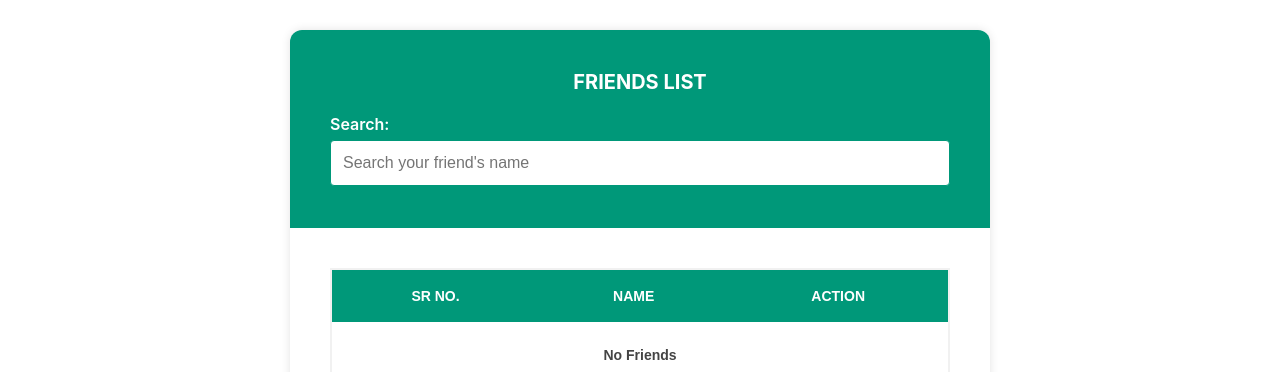
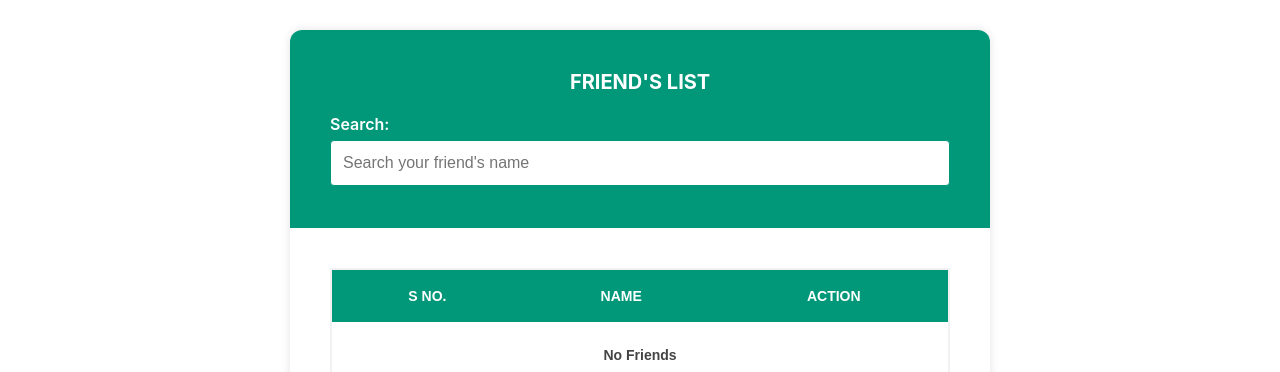
Before and after one commit to iankitjoshi/codevyasa-task, a React (Create React App) app: page / in a window 1280 px wide. Shown: the part 296-668 px from the top of the page. Built offline with nearby package versions, Linux system fonts and the light colour scheme.

Commit message:
fix issues

```diff
--- a/src/App.js
+++ b/src/App.js
@@ -118,7 +118,7 @@ function App() {
             <div className="table-container">
                 <div className="table-container-inner">
                     <div className="friend-list">
-                        <h2> Friends List </h2>
+                        <h2> Friend's List </h2>
                         <label htmlFor="Search">Search:</label>
                         <input type="search" value={search} maxLength="30" placeholder="Search your friend's name" onChange={handleSearch} />
                     </div>
@@ -126,7 +126,7 @@ function App() {
                         <table className="styled-table">
                             <thead>
                                 <tr>
-                                    <th>SR NO.</th>
+                                    <th>S NO.</th>
                                     <th>NAME</th>
                                     <th>ACTION</th>
                                 </tr>
```
